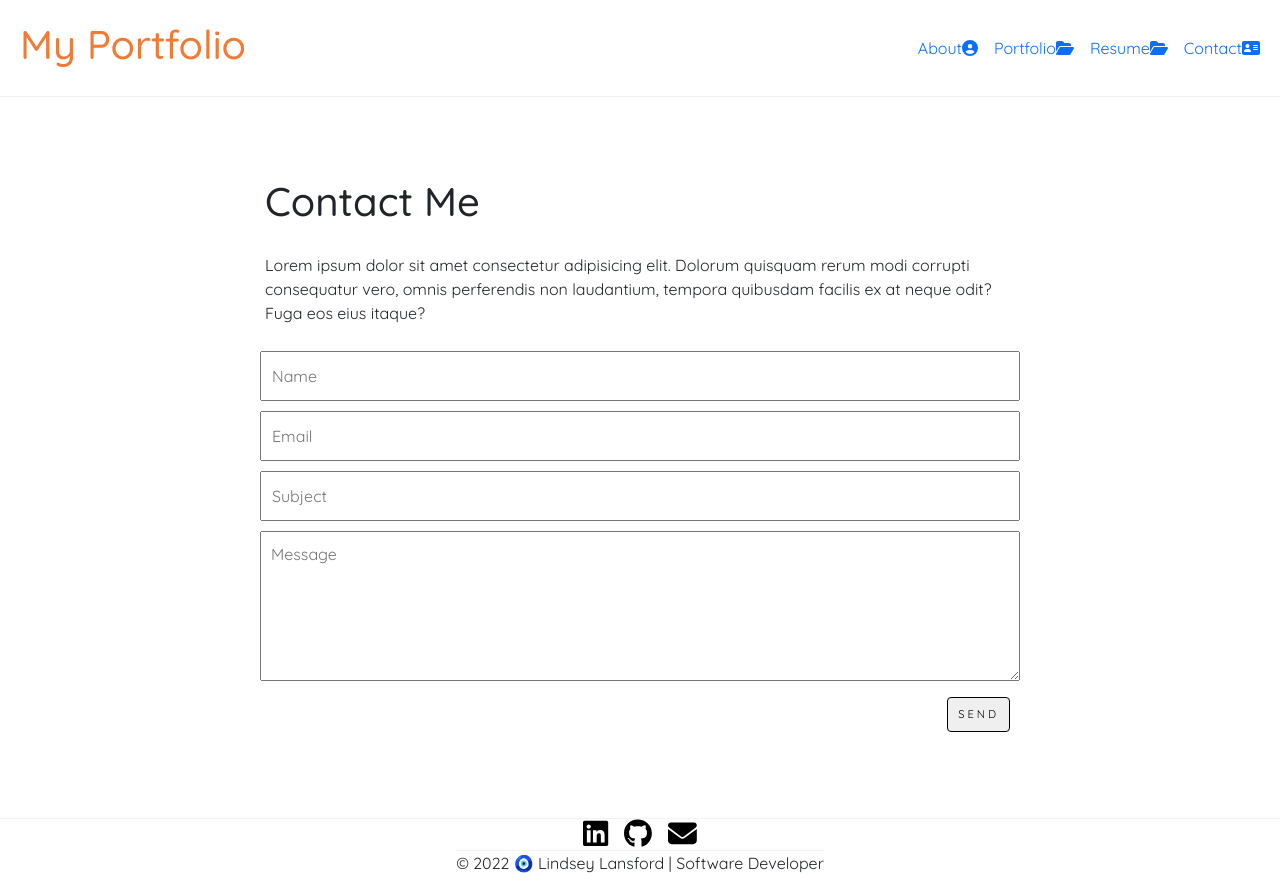
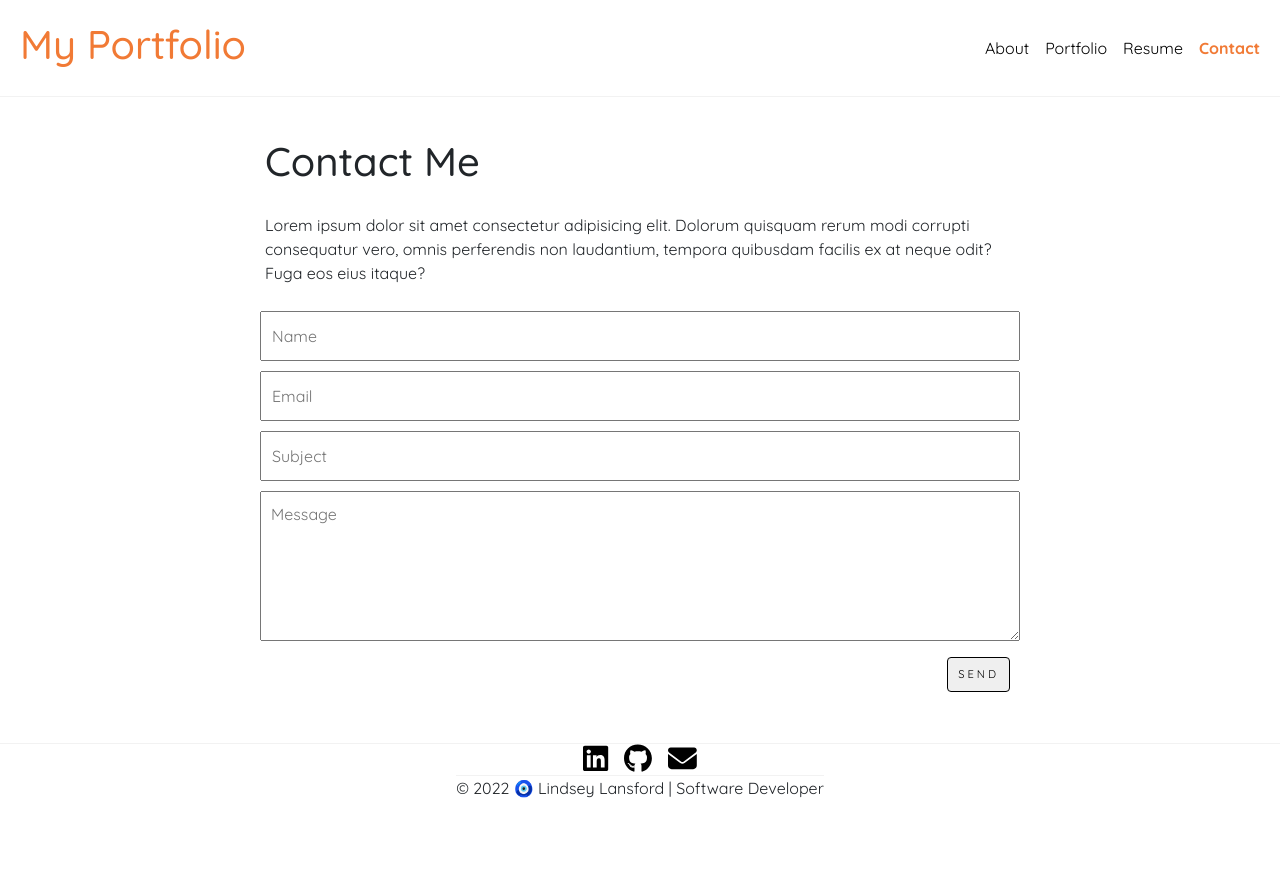
Before and after one commit to lindsey-lansford/react-portfolio, a React (Create React App) app: page /contact in a window 1280 px wide. After the commit the page ends 800 px from the top, so only its background shows below. Built offline with nearby package versions, Linux system fonts and the light colour scheme.

Commit message:
styled the highlighted activve page

```diff
--- a/src/App.css
+++ b/src/App.css
@@ -1,24 +1,17 @@
 @import url('https://fonts.googleapis.com/css2?family=Quicksand:wght@300;400;500;600;700&display=swap');
 
-/* base styles */
+
 * {
   margin: 0;
   padding: 0;
-  /* position: relative; */
   box-sizing: border-box;
   font-family: "Quicksand";
 }
-
-/* .hidden {
-  display: none;
-} */
 
 .navbar {
   padding: 20px;
   display: flex;
   align-items: center;
-  width: auto;
-  margin: 0 auto;
   border-bottom: 1px solid #f2f2f2;
 }
 
@@ -28,6 +21,15 @@
 
 .links {
   margin-left: auto;
+}
+
+.link {
+  color: black;
+}
+
+.link-active {
+  color: #f17a35;
+  font-weight: bold;
 }
 
 .navbar a {
@@ -41,6 +43,8 @@
 
 .content {
   max-width: 800px;
-  margin: 50px auto;
-  padding: 20px;
+  margin: 30px auto;
+  padding-bottom: 20px;
+  padding-left: 20px;
+  padding-right: 20px;
 }
--- a/src/components/Home.js
+++ b/src/components/Home.js
@@ -1,10 +1,6 @@
-
+import About from './About'
 
 const Home = () => {
-  return (
-    <div className="homepage-container">
-      <h4>Hi, I'm Lindsey!</h4>
-    </div>
-  )
+  return ( <About />)
 }
 export default Home;
--- a/src/components/Navbar.js
+++ b/src/components/Navbar.js
@@ -1,4 +1,4 @@
-import { Link, Navigate } from "react-router-dom";
+import { NavLink } from "react-router-dom";
 import { FontAwesomeIcon } from "@fortawesome/react-fontawesome";
 import {
   faAddressCard,
@@ -16,15 +16,18 @@ const Navbar = () => {
         {/* <Link exact="true" className="homepage" to="/">
           <FontAwesomeIcon icon={faHouse} /> Home
         </Link> */}
-        <Link className="about-page" to="/about"> About
-          <FontAwesomeIcon icon={faCircleUser}/>
-        </Link>
-        <Link className="portfolio-page" to="/portfolio">Portfolio<FontAwesomeIcon icon={faFolderOpen}/>
-        </Link>
-        <Link className="resume-page" to="/resume">Resume<FontAwesomeIcon icon={faFolderOpen}/>
-        </Link>
-        <Link className="contact-page" to="/contact">Contact<FontAwesomeIcon icon={faAddressCard}/>
-        </Link>
+        <NavLink className={({ isActive }) => (isActive ? "link-active" : "link")} to="/about"> About
+          {/* <FontAwesomeIcon icon={faCircleUser}/> */}
+        </NavLink>
+        <NavLink className={({ isActive }) => (isActive ? "link-active" : "link")} to="/portfolio">Portfolio
+          {/* <FontAwesomeIcon icon={faFolderOpen} /> */}
+        </NavLink>
+        <NavLink className={({ isActive }) => (isActive ? "link-active" : "link")} to="/resume">Resume
+          {/* <FontAwesomeIcon icon={faFolderOpen} /> */}
+        </NavLink>
+        <NavLink className={({ isActive }) => (isActive ? "link-active" : "link")} to="/contact">Contact
+          {/* <FontAwesomeIcon icon={faAddressCard} /> */}
+        </NavLink>
       </div>
     </nav>
   );
--- a/src/components/Portfolio.js
+++ b/src/components/Portfolio.js
@@ -1,9 +1,12 @@
-
+import ProjectCard from './ProjectCard';
 
 const Portfolio = () => {
   return (
     <div className="portfolio-page-container">
       <h1 className="title">Portfolio</h1>
+      <div className="container">
+
+      </div>
     </div>
   )
 }
--- /dev/null
+++ b/src/components/ProjectCard.js
@@ -0,0 +1,16 @@
+
+
+const ProjectCard = (props) => {
+
+  const project = props.project;
+
+  return (
+    <div className="single-project">
+      <a href={project.deployLink} target="_blank" rel="noreferrer">
+        <img src={project.image} alt={project.title} className="project-photo" />
+      </a>
+    </div>
+  );
+}
+
+export default ProjectCard;
--- a/src/styles/footer.css
+++ b/src/styles/footer.css
@@ -6,7 +6,8 @@
   width: 100%;
   border-top: 1px solid #f2f2f2;
   bottom: 0;
-  /* position: fixed; */
+  position: fixed;
+  background-color: white;
 }
 
 footer ul {
```
